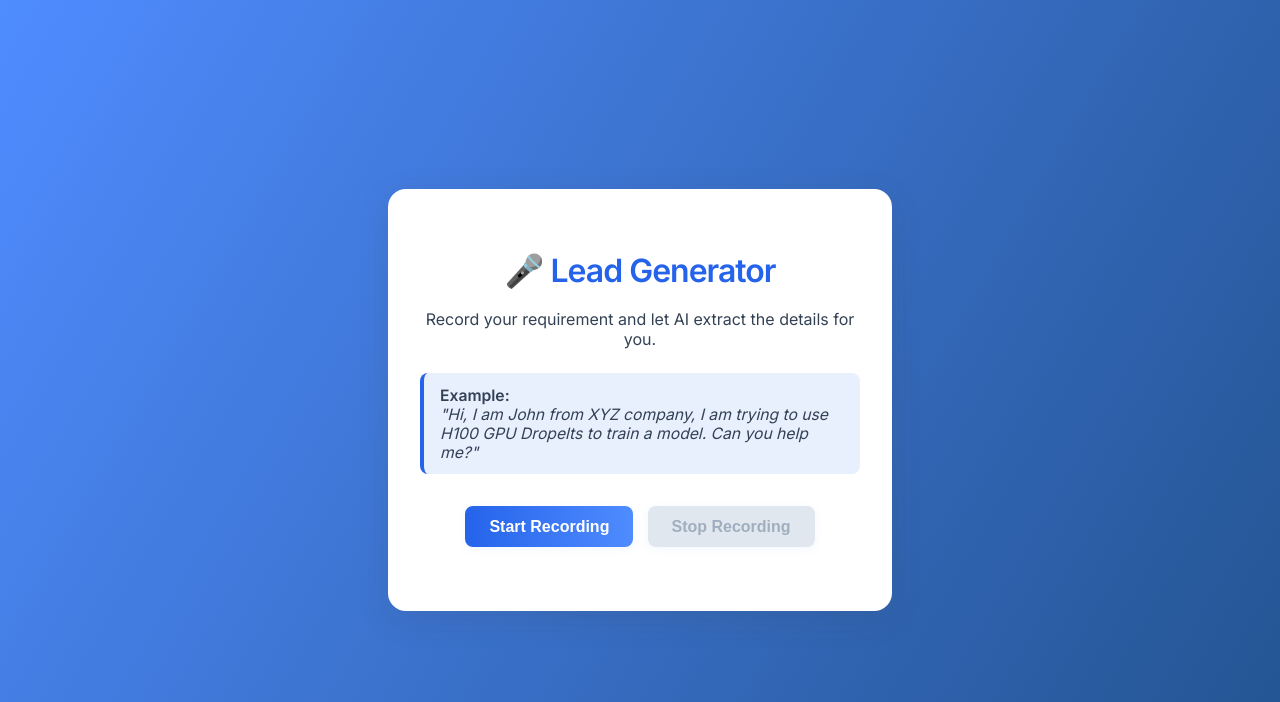
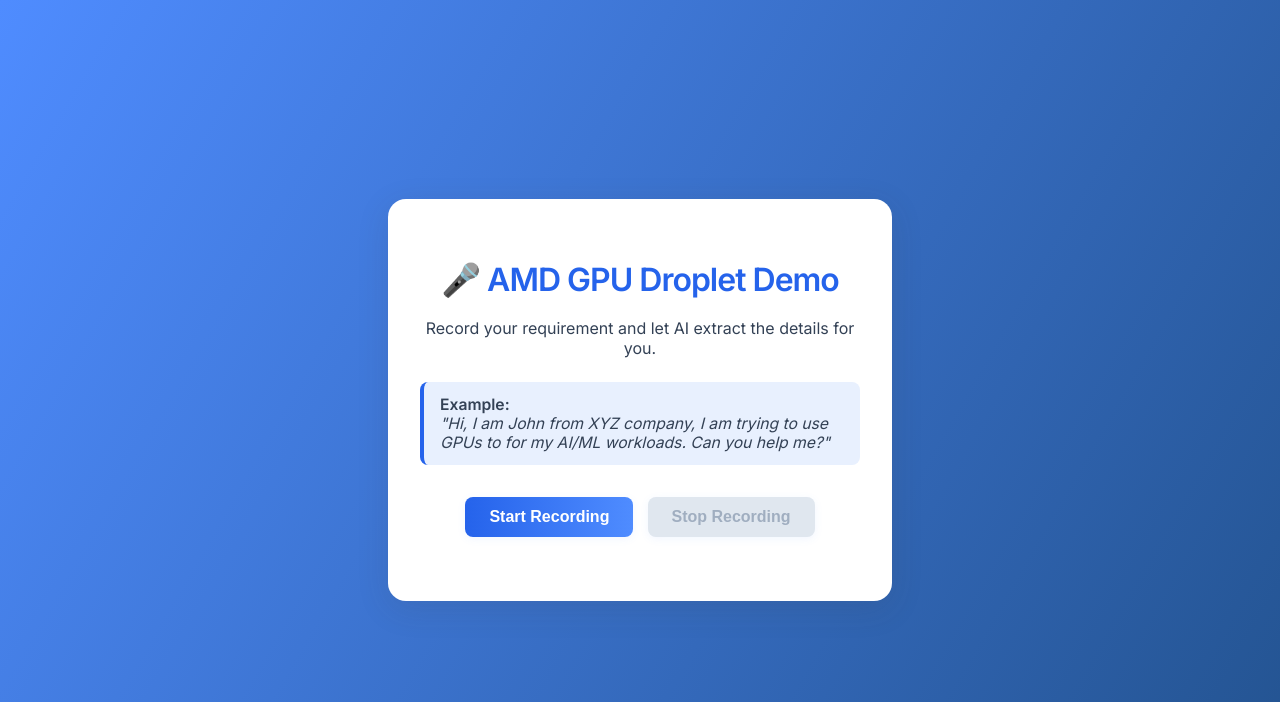
Before and after one commit to bnarasimha/Lead-Generator, a FastAPI app: page / in a window 1280 px wide. Shown: the top 702 px of the page. Run offline with FastAPI, Linux system fonts and the light colour scheme.

Commit message:
feat: Changed app name

```diff
--- a/app/templates/index.html
+++ b/app/templates/index.html
@@ -102,11 +102,11 @@
 </head>
 <body>
     <div class="container">
-        <h1>🎤 Lead Generator</h1>
+        <h1>🎤 AMD GPU Droplet Demo</h1>
         <p style="color:#334155; margin-bottom:1.5rem;">Record your requirement and let AI extract the details for you.</p>
         <div class="example-box">
             <b>Example:</b><br>
-            <i>"Hi, I am John from XYZ company, I am trying to use H100 GPU Dropelts to train a model. Can you help me?"</i>
+            <i>"Hi, I am John from XYZ company, I am trying to use GPUs to for my AI/ML workloads. Can you help me?"</i>
         </div>
         <button id="recordBtn">Start Recording</button>
         <button id="stopBtn" disabled>Stop Recording</button>
```
